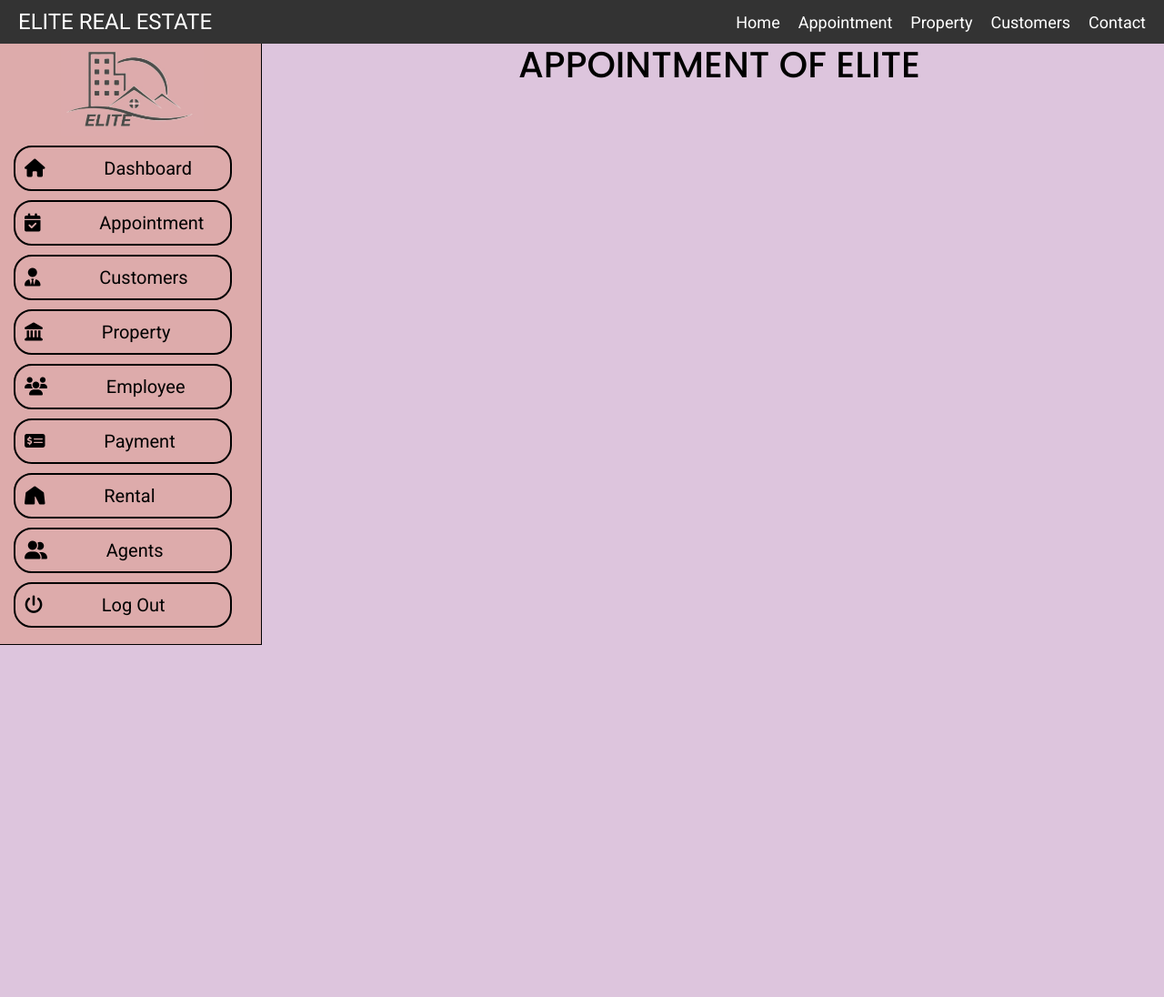
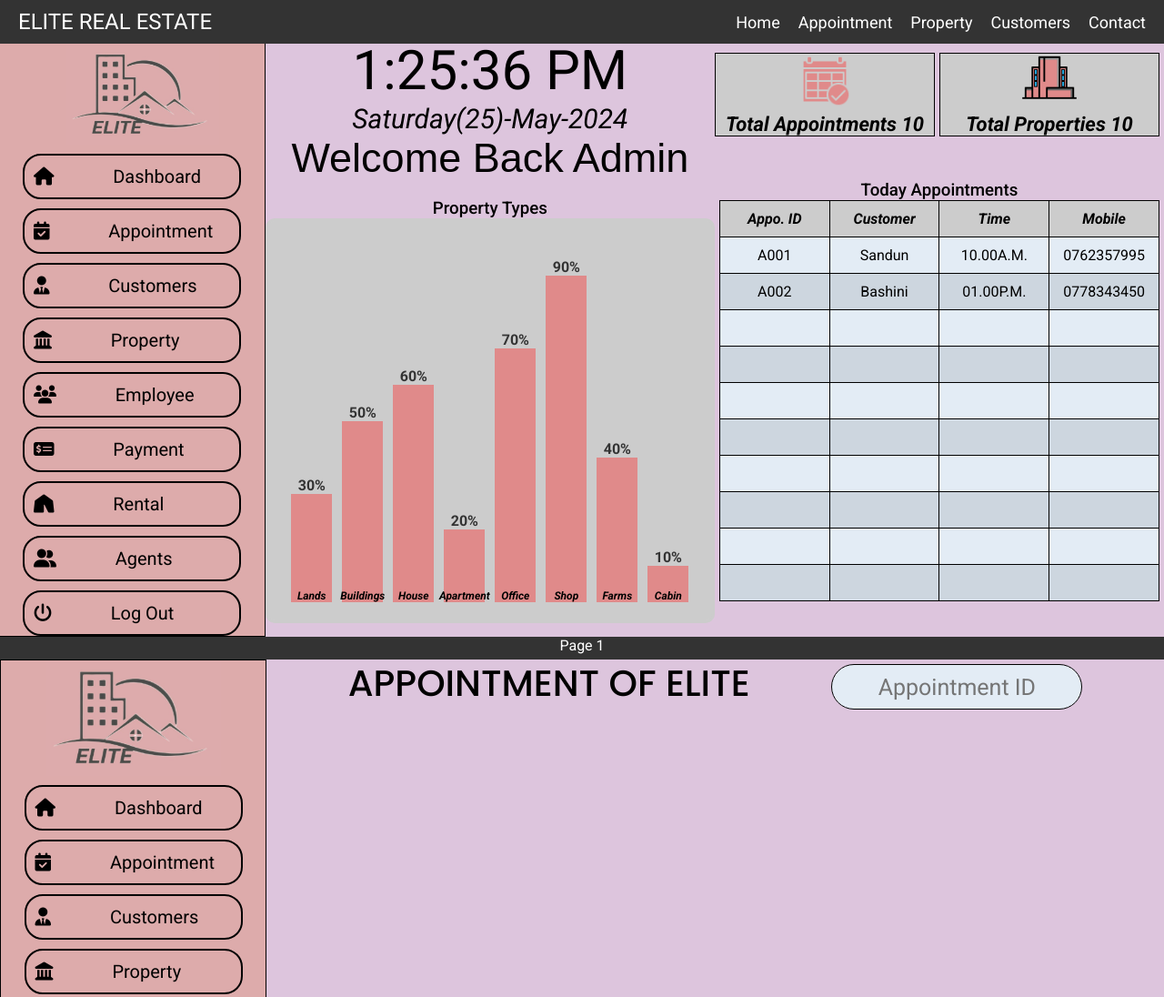
Before and after one commit to sandundil2002/Elite_Real_Estate_POS-InMemory, a plain HTML site: page index.html in a window 1280 px wide. Shown: the top 1096 px of the page at 91% size. Before the commit the page ends 800 px from the top, so only its background shows below. Drawn offline with Linux system fonts and the light colour scheme; a web font is replaced by a local one.

Commit message:
appointment-section top-bar responsived.

```diff
--- a/index.html
+++ b/index.html
@@ -56,18 +56,20 @@
             <div id="dashboard-controller">
                 <img src="/assets/logo-removebg-preview.jpg" alt="">
 
-                <a class="icon-button" href=""> <i class="fa-solid fa-house"></i> Dashboard </a>
-                <a class="icon-button" href=""> <i class="fa-solid fa-calendar-check"></i> Appointment </a>
-                <a class="icon-button" href=""> <i class="fa-solid fa-user-tie"></i> Customers </a>
-                <a class="icon-button" href=""> <i class="fa-solid fa-landmark"></i> Property</a>
-                <a class="icon-button" href=""> <i class="fa-solid fa-users"></i> Employee </a>
-                <a class="icon-button" href=""> <i class="fa-solid fa-money-check-dollar"></i> Payment </a>
-                <a class="icon-button" href=""> <i class="fa-solid fa-tent"></i> Rental </a>
-                <a class="icon-button" href=""> <i class="fa-solid fa-user-group"></i></i> Agents </a>
-                <a class="icon-button" href=""> <i class="fa-solid fa-power-off"></i> Log Out </a>
+                <button onclick="loadSection('')" class="icon-button" href=""> <i class="fa-solid fa-house"></i>
+                    Dashboard </button>
+                <button onclick="loadSection('appointment-section')" class="icon-button" href=""> <i
+                        class="fa-solid fa-calendar-check"></i> Appointment </button>
+                <button class="icon-button" href=""> <i class="fa-solid fa-user-tie"></i> Customers </button>
+                <button class="icon-button" href=""> <i class="fa-solid fa-landmark"></i> Property</button>
+                <button class="icon-button" href=""> <i class="fa-solid fa-users"></i> Employee </button>
+                <button class="icon-button" href=""> <i class="fa-solid fa-money-check-dollar"></i> Payment </button>
+                <button class="icon-button" href=""> <i class="fa-solid fa-tent"></i> Rental </button>
+                <button class="icon-button" href=""> <i class="fa-solid fa-user-group"></i></i> Agents </button>
+                <button class="icon-button" href=""> <i class="fa-solid fa-power-off"></i> Log Out </button>
             </div>
 
-            <div id="bar-chart-container">
+            <div id="bar-chart-container" class="section active">
                 <div id="datetime-container">
                     <span id="time-lbl"></span><br>
                     <span id="date-lbl">Date</span>
@@ -111,7 +113,7 @@
                 </div>
             </div>
 
-            <div id="appointment-container">
+            <div id="appointment-container" class="section active">
                 <div id="appointment-lbl">
                     <div class="top-lables"><img class="lable-img" src="/assets/appointment-icon.png" alt=""><br><span
                             id="appointment-count">Total Appointments 10</span></div>
@@ -140,10 +142,10 @@
                             </tr>
 
                             <tr>
-                                <td></td>
-                                <td></td>
-                                <td></td>
-                                <td></td>
+                                <td>A002</td>
+                                <td>Bashini</td>
+                                <td>01.00P.M.</td>
+                                <td>0778343450</td>
                             </tr>
 
                             <tr>
@@ -208,47 +210,29 @@
         </div>
     </section>
 
+    <div id="break-line">Page 1</div>
+
     <section id="appointment-section">
-        <div id="appointment-controller">
-        <div id="dashboard-container">
-            <input type="checkbox" id="check">
-            <label for="check">
-                <i class="fas fa-bars" id="btn"></i>
-                <i class="fas fa-times" id="cancel"></i>
-            </label>
-            <div class="sidebar">
-                <header>Elite Real Estate</header>
-                <ul>
-                    <li><a class="side-button" href=""> <i class="fa-solid fa-house"></i> Dashboard </a></li>
-                    <li><a class="side-button" href=""> <i class="fa-solid fa-calendar-check"></i> Appointment </a></li>
-                    <li><a class="side-button" href=""> <i class="fa-solid fa-user-tie"></i> Customers </a></li>
-                    <li><a class="side-button" href=""> <i class="fa-solid fa-landmark"></i> Property</a></li>
-                    <li><a class="side-button" href=""> <i class="fa-solid fa-users"></i> Employee </a></li>
-                    <li><a class="side-button" href=""> <i class="fa-solid fa-money-check-dollar"></i> Payment </a></li>
-                    <li><a class="side-button" href=""> <i class="fa-solid fa-tent"></i> Rental </a></li>
-                    <li><a class="side-button" href=""> <i class="fa-solid fa-user-group"></i></i> Agents </a></li>
-                    <li><a class="side-button" href=""> <i class="fa-solid fa-power-off"></i> Log Out </a></li>
-                </ul>
-            </div>
+        <div id="dashboard-appointment">
+            <img class="app-dash-img" src="/assets/logo-removebg-preview.jpg" alt="">
 
-            <div id="dashboard-appointment">
-                <img src="/assets/logo-removebg-preview.jpg" alt="">
-
-                <a class="icon-button" href=""> <i class="fa-solid fa-house"></i> Dashboard </a>
-                <a class="icon-button" href=""> <i class="fa-solid fa-calendar-check"></i> Appointment </a>
-                <a class="icon-button" href=""> <i class="fa-solid fa-user-tie"></i> Customers </a>
-                <a class="icon-button" href=""> <i class="fa-solid fa-landmark"></i> Property</a>
-                <a class="icon-button" href=""> <i class="fa-solid fa-users"></i> Employee </a>
-                <a class="icon-button" href=""> <i class="fa-solid fa-money-check-dollar"></i> Payment </a>
-                <a class="icon-button" href=""> <i class="fa-solid fa-tent"></i> Rental </a>
-                <a class="icon-button" href=""> <i class="fa-solid fa-user-group"></i></i> Agents </a>
-                <a class="icon-button" href=""> <i class="fa-solid fa-power-off"></i> Log Out </a>
-            </div>
+            <button class="icon-button" href=""> <i class="fa-solid fa-house"></i> Dashboard </button>
+            <button class="icon-button" href=""> <i class="fa-solid fa-calendar-check"></i> Appointment </button>
+            <button class="icon-button" href=""> <i class="fa-solid fa-user-tie"></i> Customers </button>
+            <button class="icon-button" href=""> <i class="fa-solid fa-landmark"></i> Property</button>
+            <button class="icon-button" href=""> <i class="fa-solid fa-users"></i> Employee </button>
+            <button class="icon-button" href=""> <i class="fa-solid fa-money-check-dollar"></i> Payment </button>
+            <button class="icon-button" href=""> <i class="fa-solid fa-tent"></i> Rental </button>
+            <button class="icon-button" href=""> <i class="fa-solid fa-user-group"></i></i> Agents </button>
+            <button class="icon-button" href=""> <i class="fa-solid fa-power-off"></i> Log Out </button>
         </div>
 
-        <h1>APPOINTMENT OF ELITE</h1>
+        <div id="appointment-topbar">
+            <h1>APPOINTMENT OF ELITE</h1>
+            <input type="text" id="app-id" placeholder="Appointment ID">
         </div>
     </section>
+    </div>
 
 
     <script src="/js/script.js"></script>
--- a/js/script.js
+++ b/js/script.js
@@ -54,3 +54,11 @@ function getDate() {
 getDate();
 getTime();
 setInterval(getTime, 1000);
+
+function loadSection(sectionId) {
+  document.querySelectorAll(".section").forEach((section) => {
+    section.classList.remove("active");
+  });
+
+  document.getElementById(sectionId).classList.add("active");
+}
--- a/style/responsive.css
+++ b/style/responsive.css
@@ -203,14 +203,20 @@
 
     /*-----------------------------Appointment Section-----------------------------*/
 
-    #appointment-controller h1 {
-        margin-left: 10%;
+    #appointment-section h1 {
         font-size: 15px;
         font-weight: 500;
     }
 
     #dashboard-appointment {
         display: none;
+    }
+
+    #app-id {
+        width: 28%;
+        height: 20px;
+        font-size: 10px;
+        margin-top: .5%;
     }
 }
 
@@ -420,14 +426,20 @@
 
     /*-----------------------------Appointment Section-----------------------------*/
 
-    #appointment-controller h1 {
-        margin-left: 15%;
-        font-size: 22px;
+    #appointment-section h1 {
+        font-size: 20px;
         font-weight: 500;
     }
 
     #dashboard-appointment {
         display: none;
+    }
+
+    #app-id {
+        width: 28%;
+        height: 25px;
+        font-size: 12px;
+        margin-top: .5%;
     }
 }
 
@@ -639,9 +651,7 @@
 
     /*-----------------------------Appointment Section-----------------------------*/
 
-    #appointment-controller h1 {
-        margin-top: 7%;
-        margin-left: 28%;
+    #appointment-section h1 {
         font-size: 25px;
         font-weight: 500;
     }
@@ -650,6 +660,12 @@
         display: none;
     }
 
+    #app-id {
+        width: 28%;
+        height: 30px;
+        font-size: 16px;
+        margin-top: .5%;
+    }
 }
 
 @media screen and (min-width:768px) and (max-width:991px) {
@@ -844,15 +860,20 @@
 
     /*-----------------------------Appointment Section-----------------------------*/
 
-    #appointment-controller h1 {
-        margin-top: 5%;
-        margin-left: 30%;
+    #appointment-section h1 {
         font-size: 30px;
         font-weight: 500;
     }
 
     #dashboard-appointment {
         display: none;
+    }
+
+    #app-id {
+        width: 28%;
+        height: 35px;
+        font-size: 18px;
+        margin-top: .5%;
     }
 }
 
@@ -980,26 +1001,28 @@
 
     /*-----------------------------Appointment Section-----------------------------*/
 
-    #appointment-controller h1 {
-        margin-top: 3.4%;
-        margin-left: 16%;
+    #appointment-section h1 {
         font-size: 35px;
         font-weight: 500;
+        margin-top: -.5%;
     }
 
     #dashboard-appointment {
-        width: 250px;
-        height: 670px;
-        gap: 2%;
-        margin-top: 12%;
-        margin-left: -8%;
-        padding-left: 8%;
-        padding-right: 3%;
+        width: 298px;
+        height: auto;
+        gap: 10px;
     }
 
     #dashboard-appointment img {
         width: 90%;
-        padding-left: 13%;
+        padding-left: 10%;
+    }
+
+    #app-id {
+        width: 28%;
+        height: 40px;
+        font-size: 20px;
+        margin-top: .5%;
     }
 }
 
@@ -1025,9 +1048,9 @@
     }
 
     #dashboard-controller {
-        width: 30%;
+        width: 300px;
         height: auto;
-        gap: 1.5%;
+        gap: 10px;
     }
 
     #dashboard-controller img {
@@ -1124,25 +1147,27 @@
 
     /*-----------------------------Appointment Section-----------------------------*/
 
-    #appointment-controller h1 {
-        margin-top: 3.2%;
-        margin-left: 20%;
+    #appointment-section h1 {
         font-size: 40px;
         font-weight: 500;
+        margin-top: -.5%;
     }
 
     #dashboard-appointment {
-        width: 300px;
-        height: 663px;
-        gap: 1.5%;
-        margin-top: 14%;
-        margin-left: -8%;
-        padding-left: 8%;
-        padding-right: 3%;
+        width: 298px;
+        height: auto;
+        gap: 10px;
     }
 
     #dashboard-appointment img {
-        width: 80%;
-        padding-left: 20%;
+        width: 90%;
+        padding-left: 10%;
+    }
+
+    #app-id {
+        width: 28%;
+        height: 50px;
+        font-size: 25px;
+        margin-top: .5%;
     }
 }
--- a/style/style.css
+++ b/style/style.css
@@ -85,7 +85,6 @@ html {
     flex-direction: column;
     border: 1px solid black;
     background-color: #ddabab;
-    width: 100%;
     height: auto;
 }
 
@@ -136,7 +135,6 @@ html {
     justify-content: space-around;
     border: 3px solid #ccc;
     background-color: #ccc;
-    box-shadow: 0 0 10px rgba(0, 0, 0, 0.1);
     border-radius: 10px;
 }
 
@@ -146,7 +144,6 @@ html {
     display: flex;
     align-items: flex-end;
     justify-content: center;
-    transition: background-color 0.3s;
 }
 
 .bar-label {
@@ -215,24 +212,66 @@ tbody tr:nth-child(even) {
 }
 
 #dashboard-section {
-    display: none;
+    display: block;
+}
+
+#break-line {
+    width: 100%;
+    height: 25px;
+    background-color: #333;
+    color: white;
+    text-align: center;
 }
 
 /*-----------------------------Appointment Section-----------------------------*/
 
 @import url('https://fonts.googleapis.com/css2?family=Aclonica&family=Barlow:ital,wght@0,100;0,200;0,300;0,400;0,500;0,600;0,700;0,800;0,900;1,100;1,200;1,300;1,400;1,500;1,600;1,700;1,800;1,900&family=Caveat:wght@400..700&family=Inter:wght@100..900&family=Playfair+Display:ital,wght@0,400..900;1,400..900&family=Poetsen+One&family=Poppins:ital,wght@0,100;0,200;0,300;0,400;0,500;0,600;0,700;0,800;0,900;1,100;1,200;1,300;1,400;1,500;1,600;1,700;1,800;1,900&family=Roboto:ital,wght@0,100;0,300;0,400;0,500;0,700;0,900;1,100;1,300;1,400;1,500;1,700;1,900&family=Tourney:ital,wght@0,100..900;1,100..900&display=swap');
 
-#appointment-controller {
+
+#appointment-section {
     display: flex;
-}
-
-#appointment-controller h1 {
-    font-family: "Poppins", sans-serif;
+    width: 100%;
+    height: 100%;
+    text-align: center;
 }
 
 #dashboard-appointment {
+    width: 30%;
+    padding-left: 2%;
+    padding-right: 2%;
     display: flex;
     flex-direction: column;
     border: 1px solid black;
     background-color: #ddabab;
+    height: auto;
 }
+
+#appointment-section h1 {
+    font-family: "Poppins", sans-serif;
+}
+
+#appointment-topbar {
+    width: 100%;
+    height: auto;
+    display: flex;
+    justify-content: space-evenly;
+}
+
+#app-id {
+    border: 1px solid black;
+    border-radius: 25px;
+    text-align: center;
+    background-color: #e3ecf5;
+}
+
+#app-id:hover {
+    background-color: #cdd6df;
+}
+
+.section {
+    display: none;
+}
+
+.section.active {
+    display: block;
+}
```
